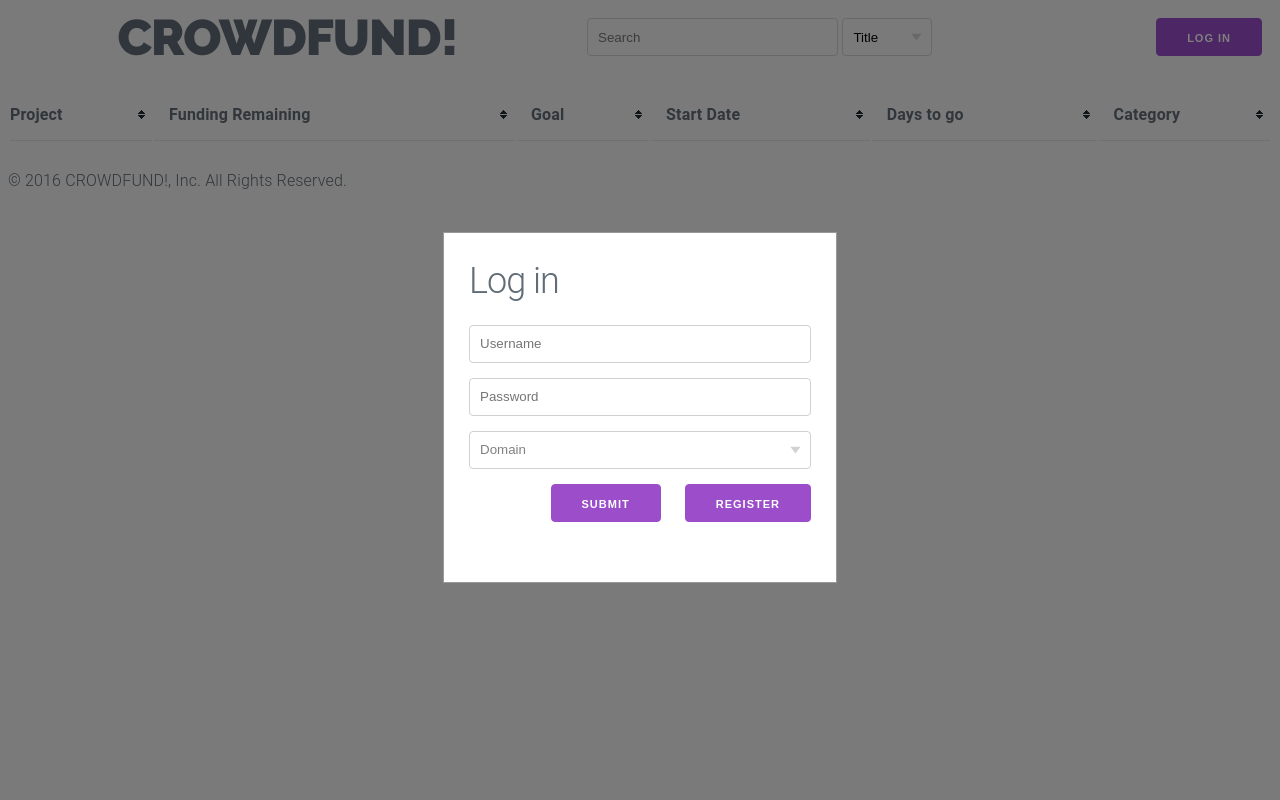
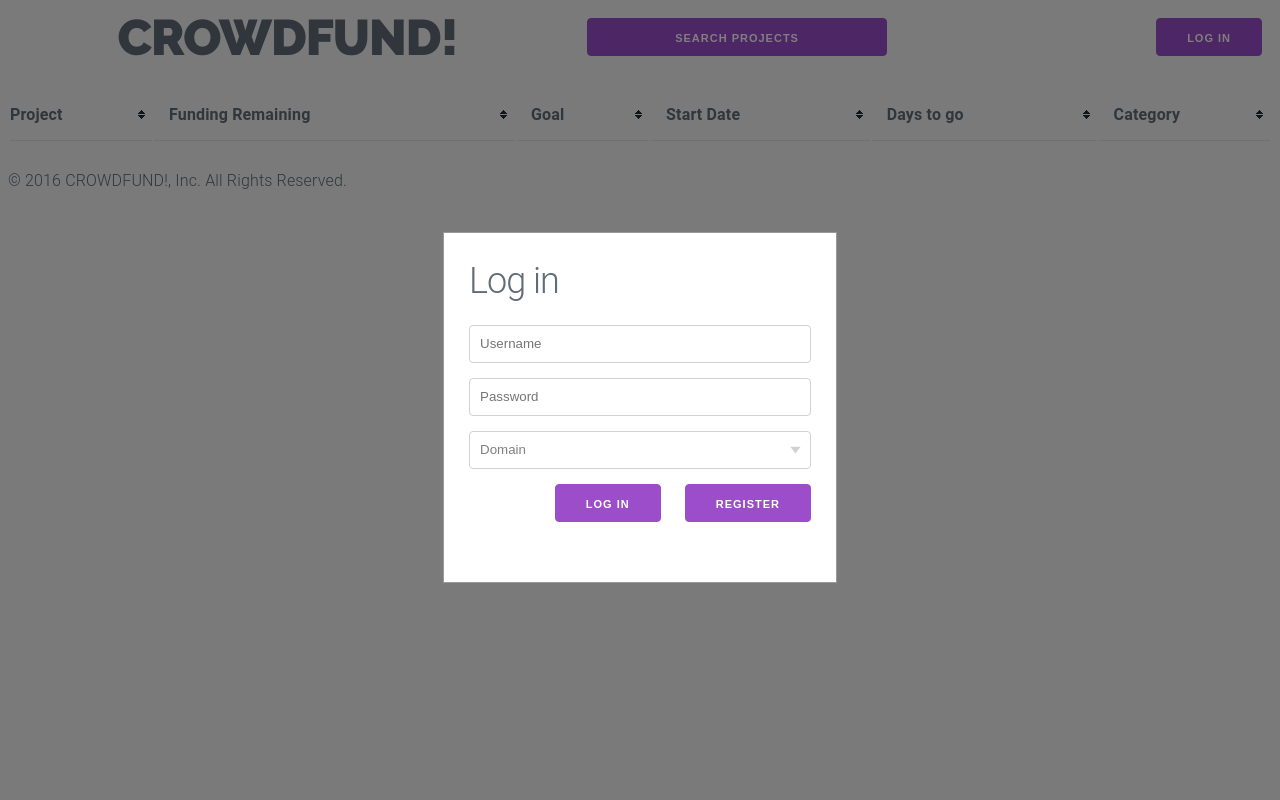
Before and after one commit to niggleslow/CS2102-Group20, a PHP site: page /mainpage.html in a window 1280 px wide, after a click on "LOG IN". Run offline with PHP 8.4, Linux system fonts and the light colour scheme; lists and menus that the app fills with data are empty.

Commit message:
Included search

```diff
--- a/mainpage.html
+++ b/mainpage.html
@@ -17,18 +17,7 @@
                 <h1>CROWDFUND!</h1>
             </div>
             <div class="column">
-                <form id="searchBar" method="get" style="margin-top: 10px">
-                    <div style="float: left">
-                        <input type="text" id="search" placeholder="Search" style="width: 70%">
-                        <select id="field" name="field" style="width: 25%">
-                            <option value="title" selected>Title</option>
-                            <option value="fund">Funding</option>
-                            <option value="cat">Category</option>
-                            <option value="name">Entrepreneur</option>
-                            <option value="remain">Remaining Amount</option>
-                        </select>
-                    </div>
-                </form>
+                <button class='openSearch_open' href='#openSearch' style="width: 300px; margin-top: 10px">Search Projects</button>
             </div>
             <div id="theCreate">
             </div>
@@ -193,7 +182,7 @@
                         <option value="entre">Entrepreneur</option>
                         <option value="admin">Administrator</option>
                     </select>
-                    <ul style="text-align: right"><input type="submit">
+                    <ul style="text-align: right"><input type="submit" value="Log in">
                         <button class='openRegister_open' href='#openRegister' style="margin-left: 20px">Register</button></ul>
                 </div>
             </form>
@@ -210,7 +199,25 @@
                         <option value="entre">Entrepreneur</option>
                         <option value="admin">Administrator</option>
                     </select>
-                    <ul style="text-align: right"><input type="submit"></ul>
+                    <ul style="text-align: right"><input type="submit" value="Register"></ul>
+                </div>
+            </form>
+        </div>
+        <div id="openSearch" class="openSearch-popup">
+            <form id="search" action="" method="get">
+                <div>
+                    <h3 id="searchSheet">Search</h3>
+                    <label for='theTitle'>Title: </label>
+                    <input type='text' name='theTitle' id='theTitle'>
+                    <label for='category'>Category: </label>
+                    <input type='text' name='category' id='category'>
+                    <label for='goal'>Goal: </label>
+                    <input type='number' name='goal' id='goal'>
+                    <label for='fund'>Fund Remaining: </label>
+                    <input type='number' name='fund' id='fund'>
+                    <label for='eName'>Entreprenur: </label>
+                    <input type='text' name='eName' id='eName'>
+                    <ul style="text-align: right"><input type="submit" value="Search"></ul>
                 </div>
             </form>
         </div>
--- a/scripts/script.js
+++ b/scripts/script.js
@@ -37,7 +37,7 @@ $(document).ready(function () {
                     "<input type='submit' value='fund'></form>");
                 fundButton.appendTo(projectPart);
             } else if(obj.type == "entrepreneurs"){
-                var createButton = $("<div id='create-form' style='margin-top: 10px; margin-left: 20px'>"+
+                var createButton = $("<div id='create-form' style='margin-top: 10px; margin-right: 20px'>"+
                     "<button class='openCreate_open' href='#openCreate'>Create Project</button></div>");
                 createButton.appendTo(createPart);
             } else {
@@ -222,8 +222,27 @@ function deleteRow(row){
 }
 
 $(document).ready(function() {
-    searcher();
     $('.table2').tablesorter();
+});
+
+$(document).ready(function () {
+    $('#openSearch').popup();
+});
+
+$(document).ready(function(){
+    $("#search").submit(function(e){
+        e.preventDefault();
+        $.post("/php/projects/search.php",
+        {
+            /*title: $("#theTitle").val(),
+            category: $("#category").val(),
+            :$("#goal").val();
+            :$("#fund").val();
+            :$("#ename").val();*/
+        }).done(function( data ) {
+
+        });
+    });
 });
 
 searcher = function() {
@@ -355,6 +374,6 @@ function addRow(type, title, user, desc, goal, start, dur, cat){
     } else if(type == "users") {
         titleUser.prependTo(table);
     } else {
-        titleEntre.prependTo(table);
+        titleDef.prependTo(table);
     }
 }
--- a/styles/styles.css
+++ b/styles/styles.css
@@ -5,7 +5,7 @@
     margin-bottom: 10px;
 }
 
-.openlogin-popup, .openModify-popup, .openCreate-popup, .openRegister-popup{
+.openlogin-popup, .openSearch-popup, .openModify-popup, .openCreate-popup, .openRegister-popup {
     background-color:#FFFFFF;
     border:1px solid #999999;
     cursor:default;
```
